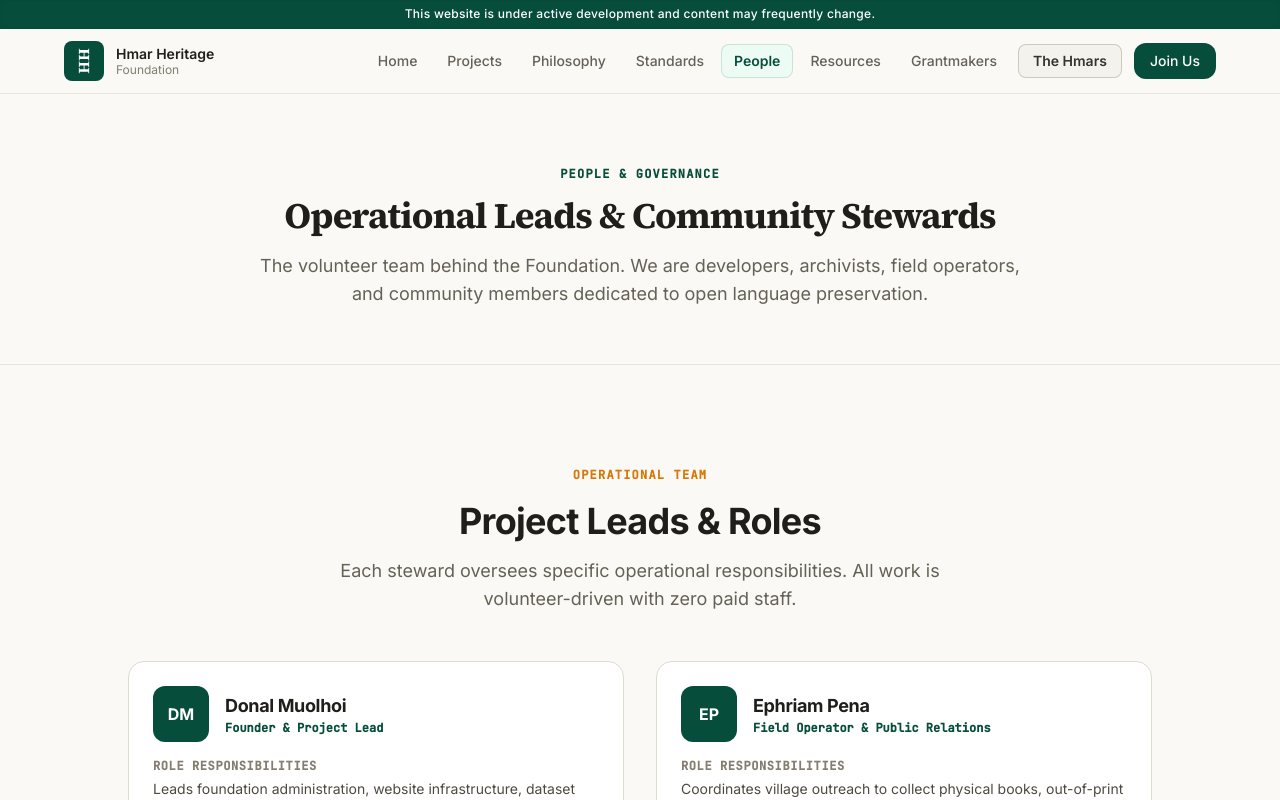
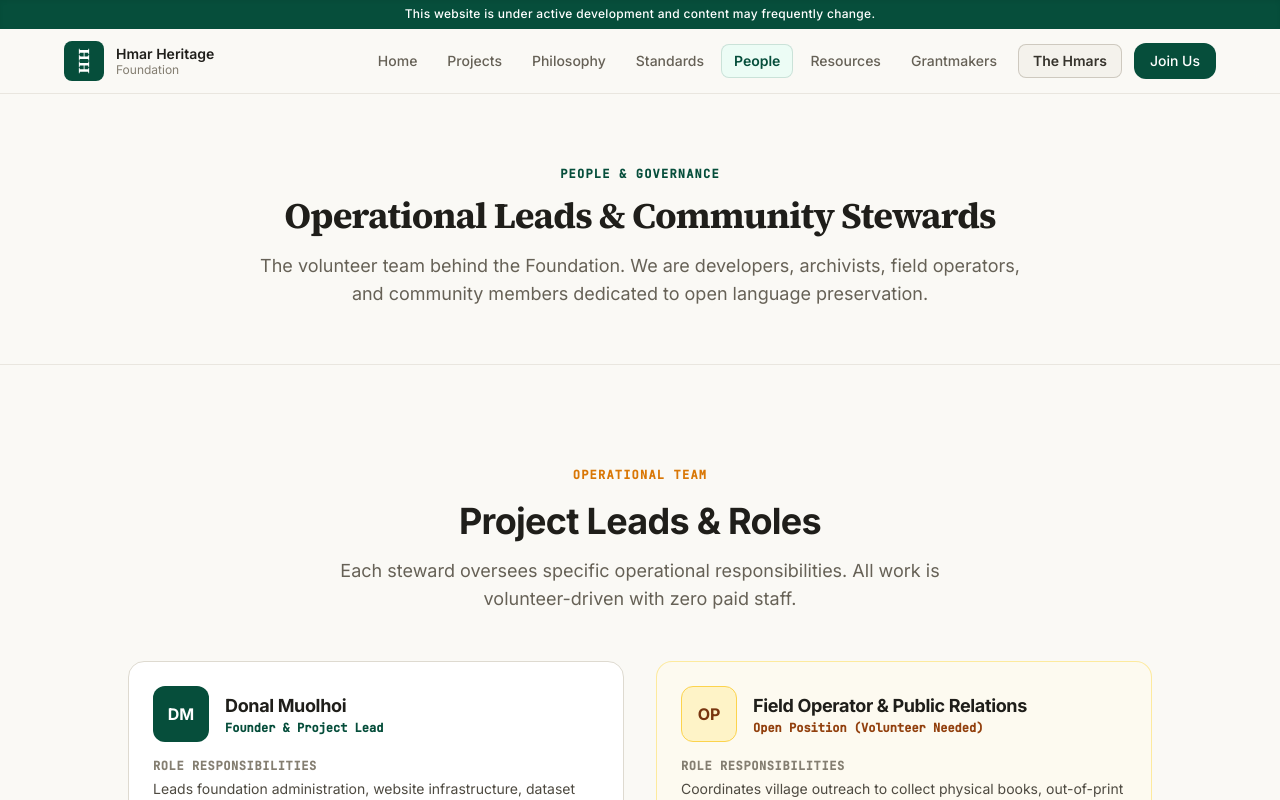
Before and after one commit to hmar-heritage-org/home, a React (Vite) app: page /people in a window 1280 px wide. Shown: the top 800 px of the page. Built offline with nearby package versions, Linux system fonts and the light colour scheme.

Commit message:
Update Field Operator & PR role to Open Position

```diff
--- a/src/data/content.ts
+++ b/src/data/content.ts
@@ -17,11 +17,11 @@ export const people: Person[] = [
     focus: ['Administration', 'Data Engineering', 'Hugging Face'],
   },
   {
-    name: 'Ephriam Pena',
-    role: 'Field Operator & Public Relations',
+    name: 'Field Operator & Public Relations',
+    role: 'Open Position (Volunteer Needed)',
     bio: 'Coordinates village outreach to collect physical books, out-of-print literature, rare folk songbooks, and oral history recordings from community elders and family archives.',
     location: 'Field Outreach',
-    initials: 'EP',
+    initials: 'OP',
     focus: ['Book Collection', 'Oral History', 'Community Outreach'],
   },
   {
--- a/src/pages/People.tsx
+++ b/src/pages/People.tsx
@@ -26,7 +26,7 @@ export default function People() {
 
         <div className="grid grid-cols-1 sm:grid-cols-2 gap-8 max-w-5xl mx-auto">
           {people.map((person) => {
-            const isOpenPosition = person.name.includes('Open Position');
+            const isOpenPosition = person.name.includes('Open Position') || person.role.includes('Open Position');
             return (
               <div
                 key={person.name}
```
